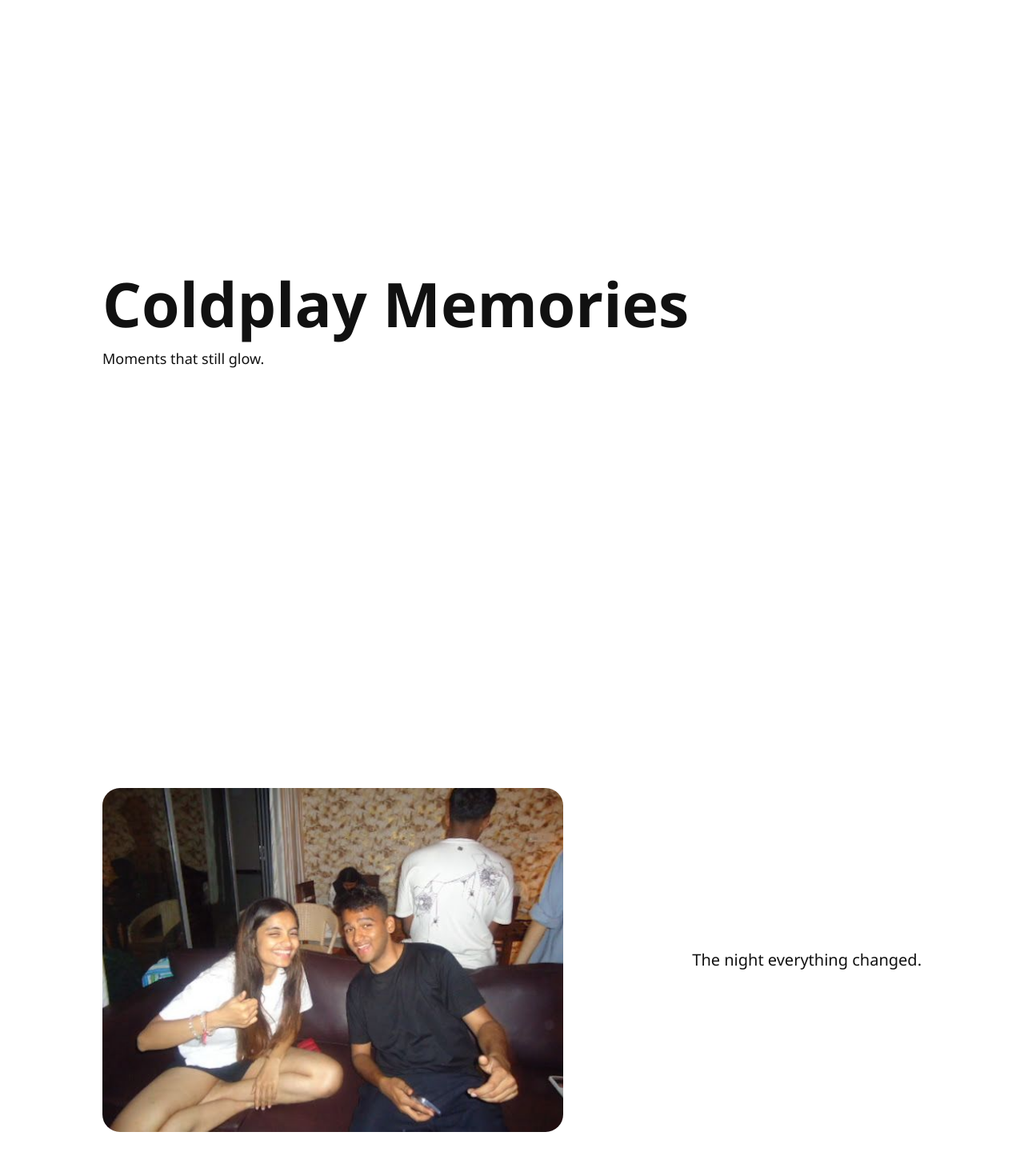
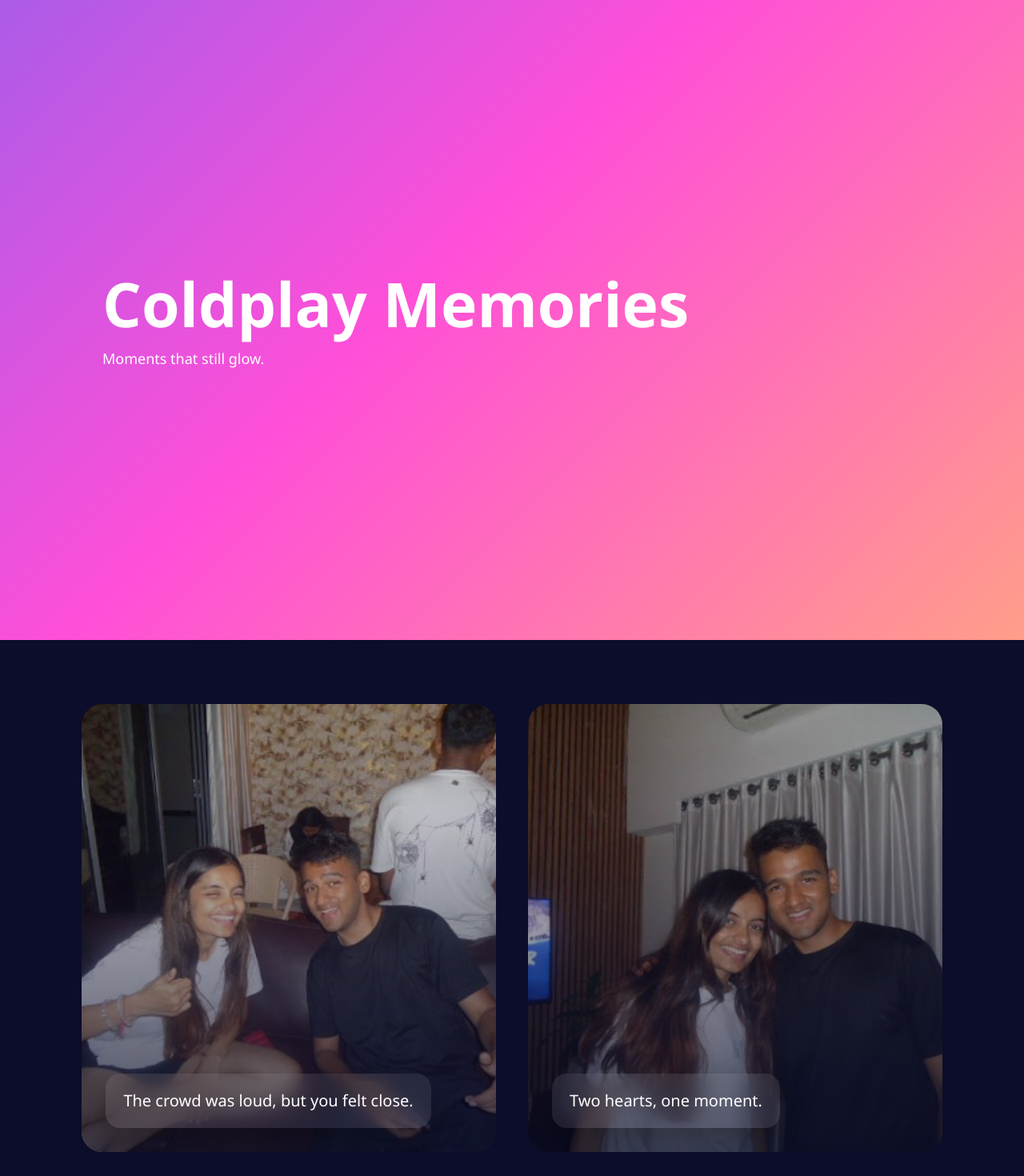
Before and after one commit to vijeshsrimal16/coldplay-memories, a React (Vite) app: page /home in a window 1280 px wide. Shown: the top 1470 px of the page at 80% size. Built offline with nearby package versions, Linux system fonts and the light colour scheme; sample sign-in values are in the browser's storage.

Commit message:
A lot of fixing and beautifying

```diff
--- a/src/pages/Home.css
+++ b/src/pages/Home.css
@@ -1,3 +1,103 @@
+/* ======================
+   COLDPLAY BACKGROUND
+====================== */
+
+html,
+body {
+  margin: 0;
+  padding: 0;
+  font-family: "Segoe UI", sans-serif;
+  background: #0b0d2a;
+}
+
+
+.coldplay-bg {
+  position: fixed;
+  inset: 0;
+  z-index: -1;
+
+  background: linear-gradient(
+    135deg,
+    #5b2cff,
+    #3b6cff,
+    #ff4fd8,
+    #ffd84f
+  );
+
+  background-size: 300% 300%;
+  animation: coldplayGlow 18s ease infinite;
+}
+
+
+@keyframes coldplayGlow {
+  0% {
+    background-position: 0% 50%;
+  }
+  50% {
+    background-position: 100% 50%;
+  }
+  100% {
+    background-position: 0% 50%;
+  }
+}
+
+
+
+
+
+* {
+  box-sizing: border-box;
+  margin: 0;
+  padding: 0;
+}
+
+/* ======================
+   COLDPLAY BACKGROUND
+====================== */
+
+html,
+body {
+  margin: 0;
+  padding: 0;
+  font-family: "Segoe UI", sans-serif;
+  background: #0b0d2a;
+}
+
+
+.coldplay-bg {
+  position: fixed;
+  inset: 0;
+  z-index: 0;
+
+  background: linear-gradient(
+    135deg,
+    #5b2cff,
+    #3b6cff,
+    #ff4fd8,
+    #ffd84f
+  );
+
+  background-size: 300% 300%;
+  animation: coldplayGlow 18s ease infinite;
+}
+
+
+@keyframes coldplayGlow {
+  0% {
+    background-position: 0% 50%;
+  }
+  50% {
+    background-position: 100% 50%;
+  }
+  100% {
+    background-position: 0% 50%;
+  }
+}
+
+
+
+
+
 * {
   box-sizing: border-box;
   margin: 0;
@@ -5,11 +105,12 @@
 }
 
 .home-wrapper {
+  position: relative;
+  z-index: 1;
+
   width: 100vw;
   overflow-x: hidden;
-  background: #ffffff;
-  color: #111;
-  font-family: "Segoe UI", sans-serif;
+  color: white;
 }
 
 /* ================= HERO ================= */
@@ -39,32 +140,64 @@
 /* ================= MEMORY ================= */
 
 .memory {
+  position: relative;
   min-height: 100vh;
   width: 100vw;
-
-  display: flex;
-  align-items: center;
-  justify-content: space-between;
-
-  padding: 0 10vw;
-  gap: 6vw;
+  overflow: hidden;
 }
 
-.memory.reverse {
-  flex-direction: row-reverse;
+/* IMAGE FULL SCREEN */
+.memory img {
+  width: 100%;
+  height: 100%;
+  object-fit: cover;
+  position: absolute;
+  inset: 0;
+  border-radius: 0;
 }
 
-.memory img {
-  width: 45vw;
-  max-width: 650px;
-  border-radius: 22px;
+/* DARK CINEMATIC OVERLAY */
+.memory::before {
+  content: "";
+  position: absolute;
+  inset: 0;
+  background: linear-gradient(
+    to right,
+    rgba(10, 12, 40, 0.75),
+    rgba(10, 12, 40, 0.25)
+  );
+  z-index: 1;
 }
 
+/* TEXT ON IMAGE */
 .memory p {
-  max-width: 420px;
-  font-size: 20px;
-  line-height: 1.6;
+  position: relative;
+  z-index: 2;
+
+  max-width: 480px;
+  margin-left: 10vw;
+
+  color: white;
+  font-size: 22px;
+  line-height: 1.7;
+
+  padding: 28px 32px;
+  border-radius: 20px;
+
+  background: rgba(255, 255, 255, 0.08);
+  backdrop-filter: blur(14px);
+  -webkit-backdrop-filter: blur(14px);
+
+  box-shadow:
+    0 20px 40px rgba(0, 0, 0, 0.35);
 }
+
+/* REVERSE TEXT POSITION */
+.memory.reverse p {
+  margin-left: auto;
+  margin-right: 10vw;
+}
+
 
 /* ================= COLLAGE ================= */
 
@@ -120,6 +253,78 @@
   font-size: clamp(28px, 4vw, 46px);
 }
 
+.dual-memory {
+  width: 100vw;
+  padding: 10vh 8vw;
+
+  display: grid;
+  grid-template-columns: 1fr 1fr;
+  gap: 40px;
+}
+
+/* each card */
+.dual-card {
+  position: relative;
+  height: 70vh;
+  border-radius: 26px;
+  overflow: hidden;
+}
+
+/* image */
+.dual-card img {
+  width: 100%;
+  height: 100%;
+  object-fit: cover;
+}
+
+/* dark gradient */
+.dual-card::before {
+  content: "";
+  position: absolute;
+  inset: 0;
+  background: linear-gradient(
+    to top,
+    rgba(10, 12, 40, 0.75),
+    rgba(10, 12, 40, 0.1)
+  );
+  z-index: 1;
+}
+
+/* text overlay */
+.dual-card p {
+  position: absolute;
+  bottom: 30px;
+  left: 30px;
+
+  z-index: 2;
+  max-width: 80%;
+
+  color: white;
+  font-size: 20px;
+  line-height: 1.6;
+
+  padding: 18px 22px;
+  border-radius: 18px;
+
+  background: rgba(255, 255, 255, 0.08);
+  backdrop-filter: blur(14px);
+
+  box-shadow: 0 20px 40px rgba(0, 0, 0, 0.35);
+}
+
+/* mobile */
+@media (max-width: 768px) {
+  .dual-memory {
+    grid-template-columns: 1fr;
+  }
+
+  .dual-card {
+    height: 60vh;
+  }
+}
+
+
+
 /* ================= MOBILE ================= */
 
 @media (max-width: 768px) {
--- a/src/pages/Home.jsx
+++ b/src/pages/Home.jsx
@@ -7,6 +7,8 @@
 
 export default function Home() {
   return (
+    <>
+    <div className="coldplay-bg" />
     <div className="home-wrapper">
 
       {/* HERO */}
@@ -28,17 +30,31 @@
         </motion.p>
       </section>
 
+      <DualMemory
+        leftImage={images[0]}
+        rightImage={images[1]}
+        leftText="The crowd was loud, but you felt close."
+        rightText="Two hearts, one moment."
+      />
+
       {/* MEMORY 1 */}
-      <Memory image={images[0]} text="The night everything changed." />
+    {/* <Memory image={images[0]} text="The night everything changed." />
 
-      <Memory image={images[1]} text="Lights that felt unreal." reverse />
+      <Memory image={images[1]} text="Lights that felt unreal." reverse /> */}
 
       {/* COLLAGE 1 */}
       <Collage images={images.slice(2, 5)} />
 
-      <Memory image={images[5]} text="Singing without knowing the lyrics." />
+      <DualMemory
+        leftImage={images[5]}
+        rightImage={images[6]}
+        leftText="Singing without knowing the lyrics."
+        rightText="Some moments stay forever."
+      />
 
-      <Memory image={images[6]} text="Some moments stay forever." reverse />
+    {/*  <Memory image={images[5]} text="Singing without knowing the lyrics." />
+
+      <Memory image={images[6]} text="Some moments stay forever." reverse /> */}
 
       {/* CINEMATIC */}
       <Wide image={images[7]} />
@@ -57,6 +73,7 @@
       <FinalMemory image={images[28]} />
 
     </div>
+    </>
   );
 }
 
@@ -84,6 +101,38 @@
     </section>
   );
 }
+
+function DualMemory({ leftImage, rightImage, leftText, rightText }) {
+  return (
+    <section className="dual-memory">
+
+      <motion.div
+        className="dual-card"
+        initial={{ opacity: 0, x: -60 }}
+        whileInView={{ opacity: 1, x: 0 }}
+        transition={{ duration: 1 }}
+        viewport={{ once: true }}
+      >
+        <img src={leftImage} alt="" />
+        <p>{leftText}</p>
+      </motion.div>
+
+      <motion.div
+        className="dual-card"
+        initial={{ opacity: 0, x: 60 }}
+        whileInView={{ opacity: 1, x: 0 }}
+        transition={{ duration: 1 }}
+        viewport={{ once: true }}
+      >
+        <img src={rightImage} alt="" />
+        <p>{rightText}</p>
+      </motion.div>
+
+    </section>
+  );
+}
+
+
 
 function Collage({ images }) {
   return (
```
